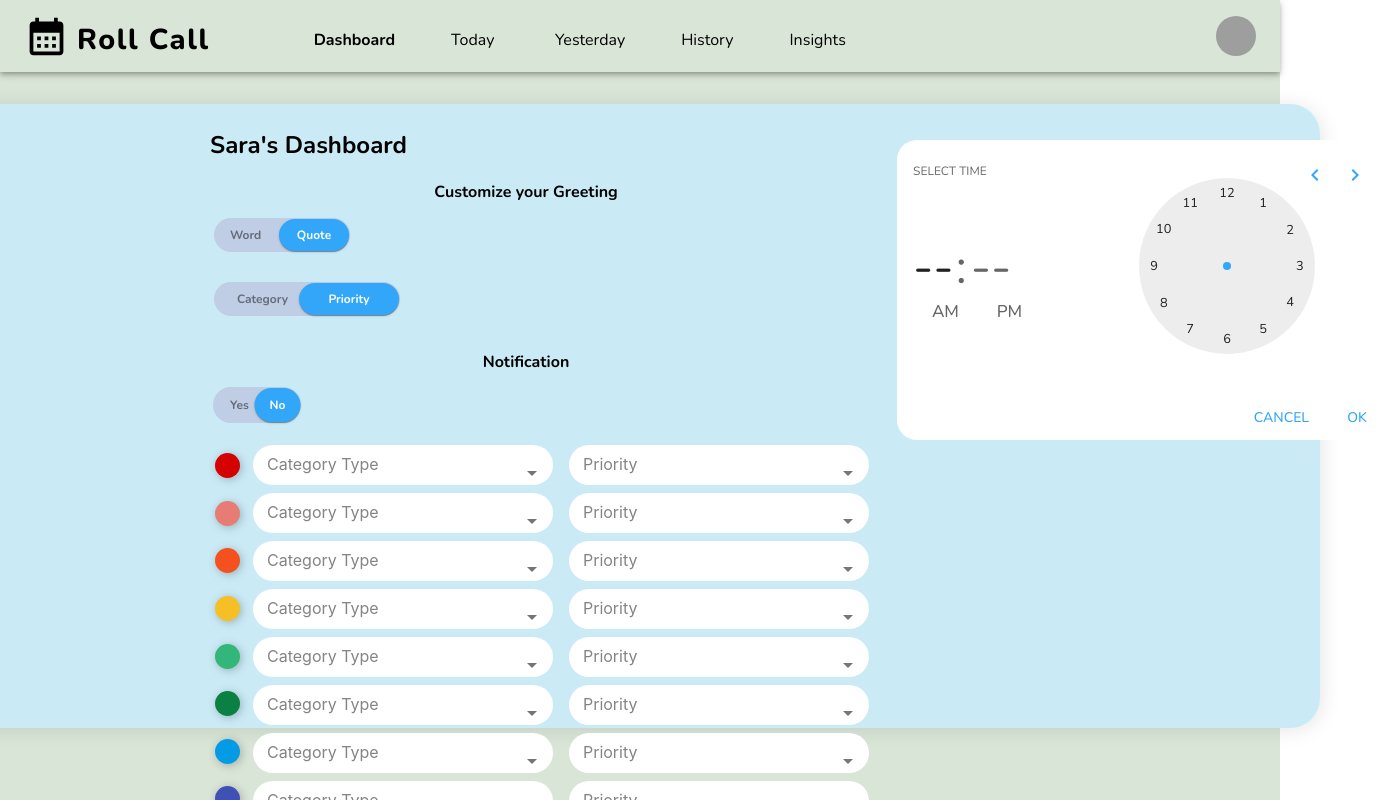
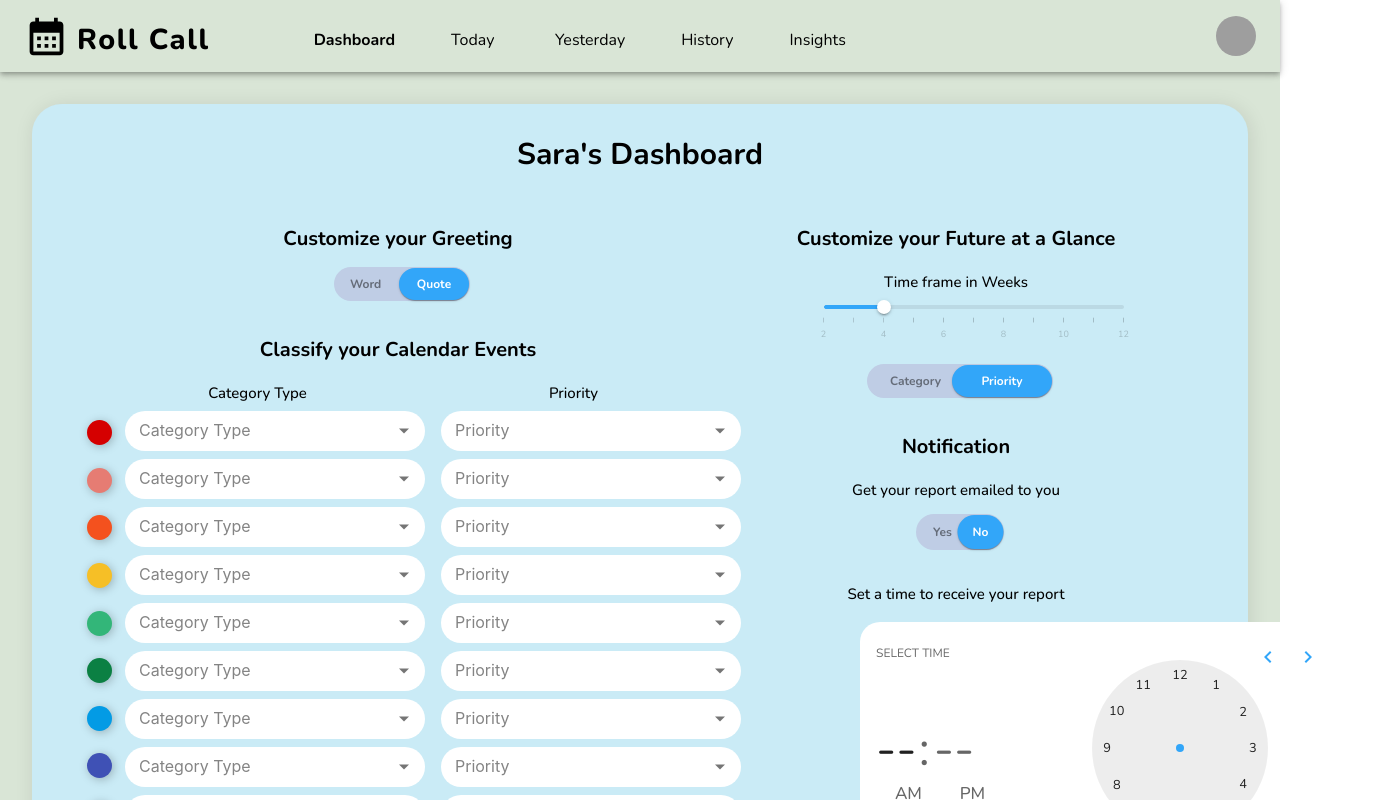
Before and after one commit to KarolinaTchiling/project-roll-call, a React (Vite) app in the folder frontend/: page /dashboard in a window 1280 px wide. Shown: the top 800 px of the page, 1397 px wide, since content can reach past the window. Built offline with nearby package versions, Linux system fonts and the light colour scheme; grey boxes are pictures that could not be loaded.

Commit message:
21--Adjusted padding and arrangement of components on the dashboard

```diff
--- a/frontend/src/DashboardPage.css
+++ b/frontend/src/DashboardPage.css
@@ -4,39 +4,56 @@
     box-sizing: border-box;
 }
 .container{
-    width:100%;
     display: flex;
     justify-content: center;
     align-items: center;
+    text-align: center;
     padding: 0px;
     margin: 0px;
 }
 .container-center{
-    width: 170vh;
-    height: 78vh;
+    width: 180vh;
+    padding: 0px 50px;
+    padding-bottom: 20px;
     display: flex;
     border-radius: 30px;
     margin: 32px;
     background: #CAEBF6;
     box-shadow: 2px 2px 20px 0px rgba(0, 0, 0, 0.10);
+    display: flex;
+    flex-direction: column;
+}
+.columns{
+    display:flex;
+    flex-direction: row;
+}
+.left-column{
+    align-items: center;
+    display: flex;
+    flex-direction: column;
+}
+.right-column{
+    width: 100%;
+    display: flex;
+    flex-direction: column;
+    align-items: center;
 }
 .heading-text{
     flex-shrink: 0;
     color: #000;
     font-style: normal;
     line-height: normal;
+    text-align: center;
     font-family: Nunito;
-    font-size: 24px;
+    font-size: 30px;
     font-weight: 700;
-    padding-top:25px;
-    padding-bottom: 32px;
-    padding-left: 250px;
+    padding: 30px 0px;
 }
 .sub-heading-text{
     color: #000;
     text-align: center;
     font-family: Nunito;
-    font-size: 16px;
+    font-size: 20px;
     font-style: normal;
     font-weight: 700;
     line-height: normal;
@@ -47,9 +64,9 @@
     color: #000;
     text-align: center;
     font-family: Nunito;
-    font-size: 9px;
+    font-size: 15px;
     font-style: normal;
-    font-weight: 700;
+    font-weight: 500;
     line-height: normal;
     padding-top: 20px;
     padding-right: 35px;
@@ -62,7 +79,7 @@
     border-radius: 9999px
 }
 .color-stack{
-    margin-top: 5px;
+    margin-top: 46px;
     display: flex;
     flex-direction: column;
 }
@@ -72,3 +89,8 @@
 .color-category{
     display: flex;
 }
+.time-bubble{
+    position: absolute;
+    left: 860px;
+    top: 622px;
+}
--- a/frontend/src/components/AutocompleteCE.tsx
+++ b/frontend/src/components/AutocompleteCE.tsx
@@ -27,6 +27,11 @@ export default function AutoCompleteCE({label = "Category Type"}) {
           '&.Mui-focused fieldset': {
             borderColor: '#32A6F9', // Remove the outline when focused
           },
+           // Adjusting the position of the dropdown arrow
+          '& .MuiAutocomplete-popupIndicator': {
+            top: '50%', // Align the arrow vertically at the center
+            transform: 'translateY(-30%)', // Adjust vertical centering
+          },
         },
       }}
       renderInput={(params) => (
--- a/frontend/src/components/AutocompleteList.ts
+++ b/frontend/src/components/AutocompleteList.ts
@@ -1,6 +1,6 @@
 // Top 100 films as rated by IMDb users. http://www.imdb.com/chart/top
 const AutocompleteList = [
-    { label: 'The Shawshank Redemption', year: 1994 },
+    { label: 'Travel', year: 1994 },
     { label: 'The Godfather', year: 1972 },
     { label: 'The Godfather: Part II', year: 1974 },
     { label: 'The Dark Knight', year: 2008 },
--- a/frontend/src/components/SliderFG.tsx
+++ b/frontend/src/components/SliderFG.tsx
@@ -3,17 +3,17 @@ import Box from '@mui/material/Box';
 import Slider from '@mui/material/Slider';
 
 const marks = [
-  { value: 1, label: '1' },
+  { value: 1, label: '2' },
   { value: 2, label: '' },
-  { value: 3, label: '3' },
+  { value: 3, label: '4' },
   { value: 4, label: '' },
-  { value: 5, label: '5' },
+  { value: 5, label: '6' },
   { value: 6, label: '' },
-  { value: 7, label: '7' },
+  { value: 7, label: '8' },
   { value: 8, label: '' },
-  { value: 9, label: '9' },
+  { value: 9, label: '10' },
   { value: 10, label: '' },
-  { value: 11, label: '11' },
+  { value: 11, label: '12' },
 ];
 
 function valuetext(value: number) {
--- a/frontend/src/components/SwitchYesNo.tsx
+++ b/frontend/src/components/SwitchYesNo.tsx
@@ -104,9 +104,6 @@ const SwitchYesNo = styled(Switch)(({ theme }) => ({
 export default function CustomizedSwitches() {
   return (
     <>
-            <div className="sub-heading-text ">
-                Notification
-            </div >
             <FormGroup>
                <FormControlLabel
                  control={<SwitchYesNo sx={{ m: 1 }} defaultChecked />}
--- a/frontend/src/components/TimeBubble.tsx
+++ b/frontend/src/components/TimeBubble.tsx
@@ -14,9 +14,7 @@ export default function TimeBubble() {
         okButtonLabel: 'Ok',         // Custom button text for ok
       }}
       //size of white background
-      sx={{
-        width: 500, // Adjust the width of the entire picker
-        height: 300, // Adjust the height of the entire picker
+      sx={{ // Adjust the height of the entire picker
         borderRadius: 5,
 
         '& .MuiClock-root': {
--- a/frontend/src/pages/DashboardPage.tsx
+++ b/frontend/src/pages/DashboardPage.tsx
@@ -18,14 +18,19 @@ const DashboardPage = () => {
 
                      <div className="heading-text">
                         Sara's Dashboard
+                      </div>
 
+                    <div className="columns">
+                      <div className="left-column">
                         <div className="sub-heading-text ">
                           Customize your Greeting
                         </div >
 
                         <SwitchWQ/>
-                      <SwitchPC/>
-                      <SwitchYesNo/>
+
+                        <div className="sub-heading-text ">
+                          Classify your Calendar Events
+                        </div >
                         <div className="color-category">
                           <div className="color-stack">
                             <div className="circle bg-[#D50000]"></div>
@@ -42,6 +47,10 @@ const DashboardPage = () => {
                           </div>
 
                           <div className="category">
+
+                            <div className="sub-sub-heading-text ">
+                              Category Type
+                            </div >
                             <AutoCompleteCE label="Category Type"/>
                             <AutoCompleteCE label="Category Type"/>
                             <AutoCompleteCE label="Category Type"/>
@@ -54,7 +63,12 @@ const DashboardPage = () => {
                             <AutoCompleteCE label="Category Type"/>
                             <AutoCompleteCE label="Category Type"/>
                           </div>
+
                           <div className="priority">
+
+                            <div className="sub-sub-heading-text ">
+                              Priority
+                            </div >
                             <AutoCompleteCE label="Priority"/>
                             <AutoCompleteCE label="Priority"/>
                             <AutoCompleteCE label="Priority"/>
@@ -68,37 +82,48 @@ const DashboardPage = () => {
                             <AutoCompleteCE label="Priority"/>
                           </div>
                         </div>
+                      </div>
 
+                      <div className="right-column">
 
-                      <div className="mt-9">
+                    <div className="sub-heading-text ">
+                      Customize your Future at a Glance
+                    </div >
+
+                    <div className="sub-sub-heading-text ">
+                      Time frame in Weeks
+                    </div >
+                        <div className="slider">
                           <SliderFG/>
                         </div>
 
+                        <SwitchPC/>
+
+                    <div className="sub-heading-text ">
+                      Notification
+                    </div >
+
+                    <div className="sub-sub-heading-text ">
+                      Get your report emailed to you
+                    </div >
+                        <SwitchYesNo/>
+
+                    <div className="sub-sub-heading-text ">
+                      Set a time to receive your report
+                    </div >
                         </div>
-                      {/* Move TimeBubble to the right side */}
-                      <div className="justify-end mt-9 ml-5">
+                        <div className="time-bubble">
                           <TimeBubble />
+                        </div>
+                      </div>
                     </div>
 
 
 
 
 
-                    {/*<div className="sub-heading-text ">
-                      Notification
-                    </div >
-
-                    <div className="sub-sub-heading-text ">
-                      Get your report emailed to you
-                    </div >
-
-                    <div className="sub-sub-heading-text ">
-                      Set a time to receive your report
-                    </div >*/}
 
 
-
-                </div>
                 </div>
             </div>
     </>
```
Lines whose indentation alone changed are shown as unchanged.
